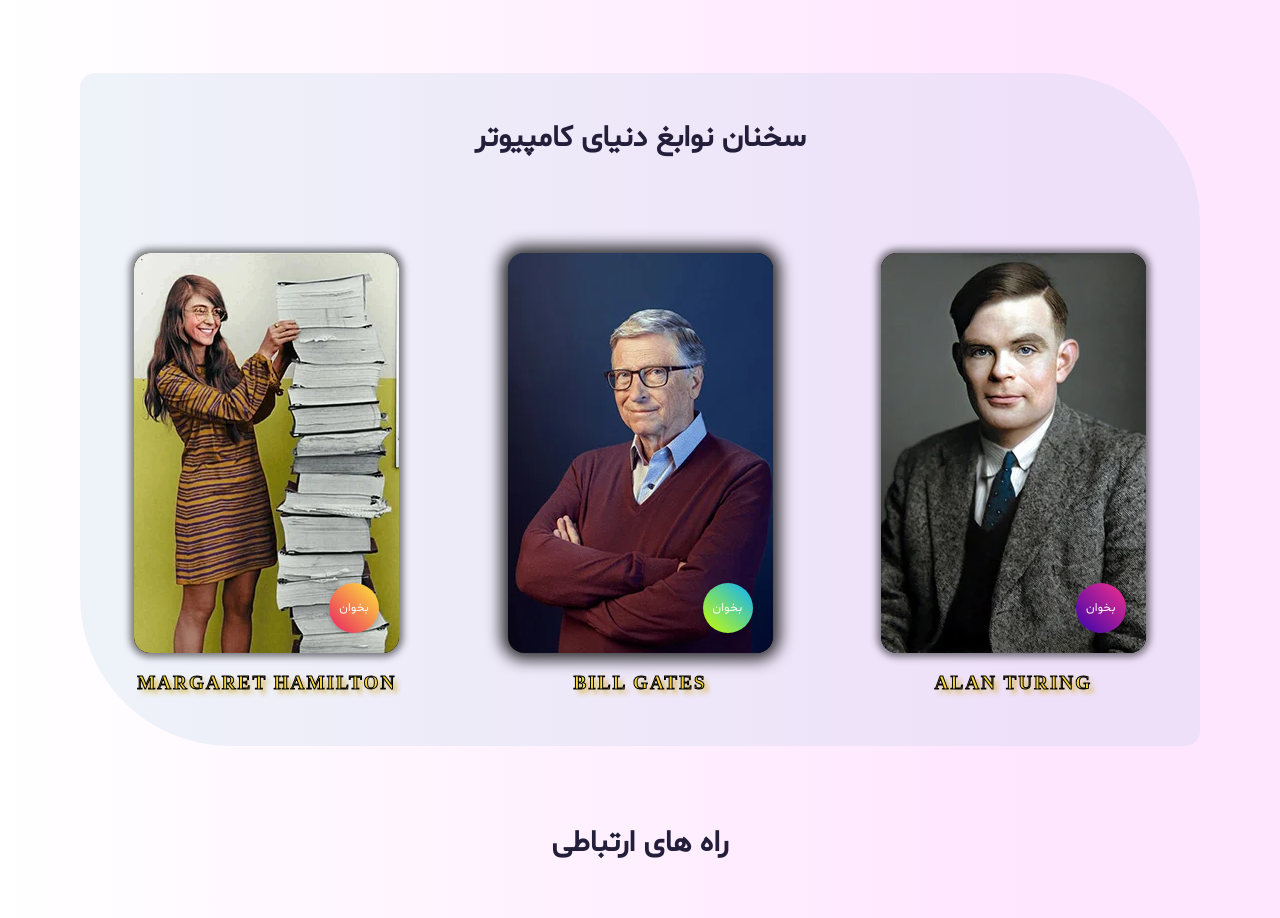
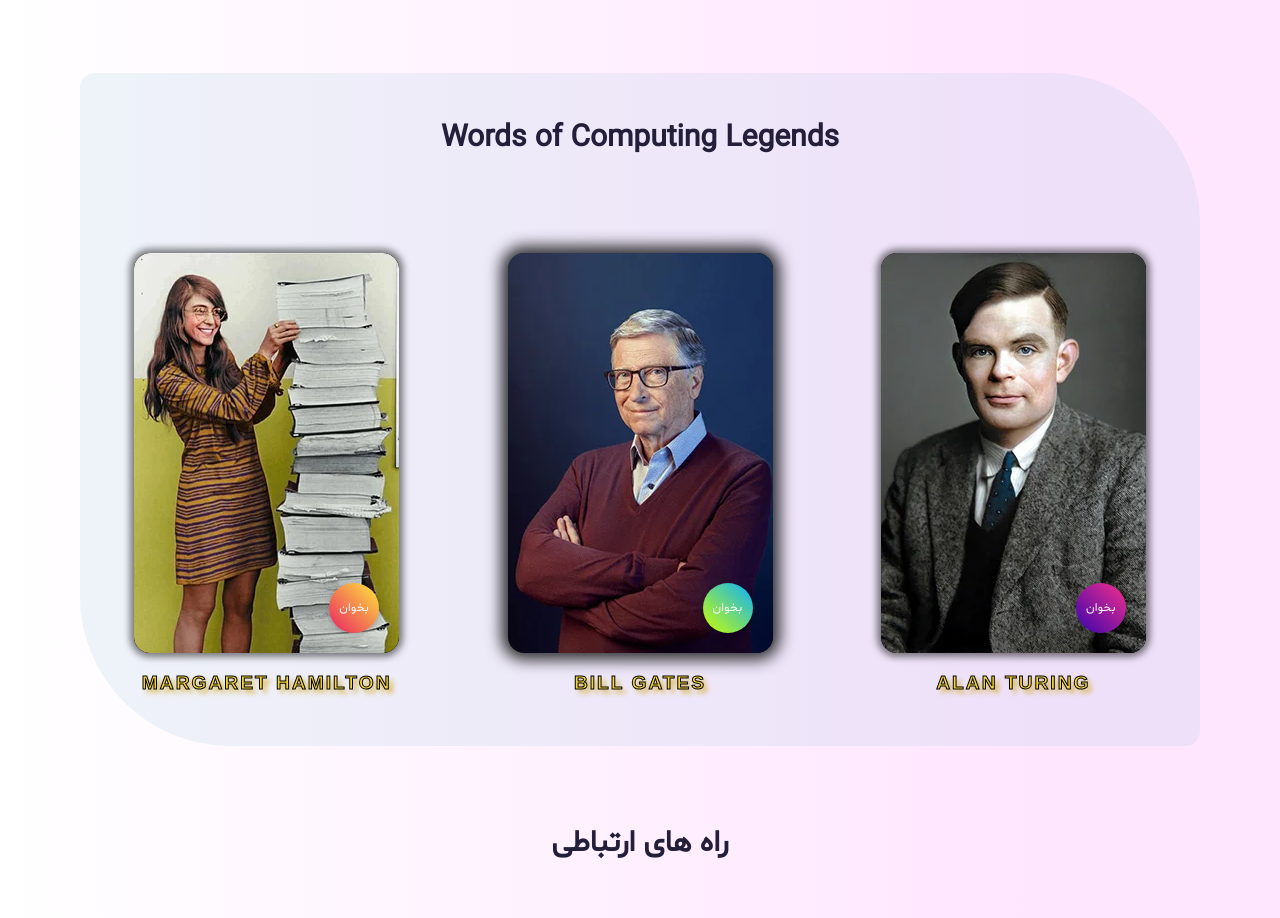
Before and after one commit to MatinT-SA/My-Personal-Website, a Next.js app: page /en in a window 1280 px wide. Shown: the part 2660-3578 px from the top of the page. Built offline with nearby package versions, Linux system fonts and the light colour scheme.

Commit message:
translating author names for entrepreneur

```diff
--- a/app/[locale]/sections/Entrepreneur.js
+++ b/app/[locale]/sections/Entrepreneur.js
@@ -3,42 +3,14 @@
 import { useState } from "react";
 import { motion } from "framer-motion";
 import Image from "next/image";
-
-const QUOTES = [
-  {
-    id: 1,
-    author: "Alan Turing",
-    quote:
-      "گاهی اوقات افرادی که هیچکس تصور نمی کند بتوانند کاری انجام دهند، کارهایی را انجام می دهند که هیچکس نمی تواند تصور کند.",
-    image: "/images/AlanTuring-optimized.webp",
-    alt: "Alan Turing",
-    bg: "linear-gradient(45deg, #3503ad, #f7308c)",
-    shadow: "0px 0px 7px 4px rgba(0, 0, 0, 0.5)",
-  },
-  {
-    id: 2,
-    author: "Bill Gates",
-    quote:
-      "جشن گرفتن موفقیت خوب است، اما از آن مهم ‌تر، توجه کردن به درس‌ هایی است که از شکست می ‌گیریم.",
-    image: "/images/BillGates1.webp",
-    alt: "Bill Gates",
-    bg: "linear-gradient(45deg, #ccff00, #09afff)",
-    shadow: "0px 0px 15px 7px rgba(0, 0, 0, 0.8)",
-  },
-  {
-    id: 3,
-    author: "Margaret Hamilton",
-    quote:
-      'هیچوقت نباید از گفتن "نمی دانم" یا "نمی فهمم" یا پرسش سوالات "احمقانه"، ترسید چون هیچ سوالی احمقانه نیست.',
-    image: "/images/MargaretHamilton-optimized.webp",
-    alt: "Margaret Hamilton",
-    bg: "linear-gradient(45deg, #e91e63, #ffeb3b)",
-    shadow: "0px 0px 7px 4px rgba(0, 0, 0, 0.5)",
-  },
-];
+import { getQuotesData } from "@/app/src/constants/quotesData";
+import { useTranslations } from "next-intl";
 
 export default function Entrepreneur() {
   const [hoveredCard, setHoveredCard] = useState(null);
+
+  const t = useTranslations("entrepreneur");
+  const QUOTES = getQuotesData(t);
 
   const handleMouseEnter = (id) => {
     setHoveredCard(id);
@@ -65,7 +37,7 @@ export default function Entrepreneur() {
           viewport={{ once: true }}
           transition={{ duration: 0.5, delay: 0.2 }}
         >
-          سخنان نوابغ دنیای کامپیوتر
+          {t("title")}
         </motion.h2>
 
         {QUOTES.map((quote) => (
--- /dev/null
+++ b/app/src/constants/quotesData.js
@@ -0,0 +1,36 @@
+export const getQuotesData = (t) => {
+  const QUOTES = [
+    {
+      id: 1,
+      author: t("alan_turing"),
+      quote:
+        "گاهی اوقات افرادی که هیچکس تصور نمی کند بتوانند کاری انجام دهند، کارهایی را انجام می دهند که هیچکس نمی تواند تصور کند.",
+      image: "/images/AlanTuring-optimized.webp",
+      alt: "Alan Turing",
+      bg: "linear-gradient(45deg, #3503ad, #f7308c)",
+      shadow: "0px 0px 7px 4px rgba(0, 0, 0, 0.5)",
+    },
+    {
+      id: 2,
+      author: t("bill_gates"),
+      quote:
+        "جشن گرفتن موفقیت خوب است، اما از آن مهم ‌تر، توجه کردن به درس‌ هایی است که از شکست می ‌گیریم.",
+      image: "/images/BillGates1.webp",
+      alt: "Bill Gates",
+      bg: "linear-gradient(45deg, #ccff00, #09afff)",
+      shadow: "0px 0px 15px 7px rgba(0, 0, 0, 0.8)",
+    },
+    {
+      id: 3,
+      author: t("margaret_hamilton"),
+      quote:
+        'هیچوقت نباید از گفتن "نمی دانم" یا "نمی فهمم" یا پرسش سوالات "احمقانه"، ترسید چون هیچ سوالی احمقانه نیست.',
+      image: "/images/MargaretHamilton-optimized.webp",
+      alt: "Margaret Hamilton",
+      bg: "linear-gradient(45deg, #e91e63, #ffeb3b)",
+      shadow: "0px 0px 7px 4px rgba(0, 0, 0, 0.5)",
+    },
+  ];
+
+  return QUOTES;
+};
--- a/app/styles/global.css
+++ b/app/styles/global.css
@@ -494,8 +494,12 @@ svg path:focus {
   text-align: center;
   -webkit-text-stroke: 1px black;
   color: #f7d73f;
-  font-family: Cursive;
+  font-family: "Shabnam", Cursive, sans-serif;
   text-shadow: 4px 4px 5px #d4af37;
+}
+
+.author-name:lang(en) {
+  font-family: Cursive, sans-serif;
 }
 
 /* ▣▢▣▢▣▢▣▢▣▢▣▢▣▢▣▢▣▢▣▢▣▢▣▢▣▢▣▢▣▢ */
--- a/messages/en.json
+++ b/messages/en.json
@@ -60,5 +60,11 @@
     "threejs": "Familiar with ThreeJS",
     "title": "Skills",
     "wordpress": "Experience with WordPress"
+  },
+  "entrepreneur": {
+    "title": "Words of Computing Legends",
+    "alan_turing": "Alan Turing",
+    "bill_gates": "Bill Gates",
+    "margaret_hamilton": "Margaret Hamilton"
   }
 }
--- a/messages/fa.json
+++ b/messages/fa.json
@@ -60,5 +60,11 @@
     "threejs": "آشنا با ThreeJS",
     "title": "مهارت ها",
     "wordpress": "سابقه کار با وردپرس"
+  },
+  "entrepreneur": {
+    "title": "سخنان نوابغ دنیای کامپیوتر",
+    "alan_turing": "آلن تورینگ",
+    "bill_gates": "بیل گیتس",
+    "margaret_hamilton": "مارگارت همیلتون"
   }
 }
```
